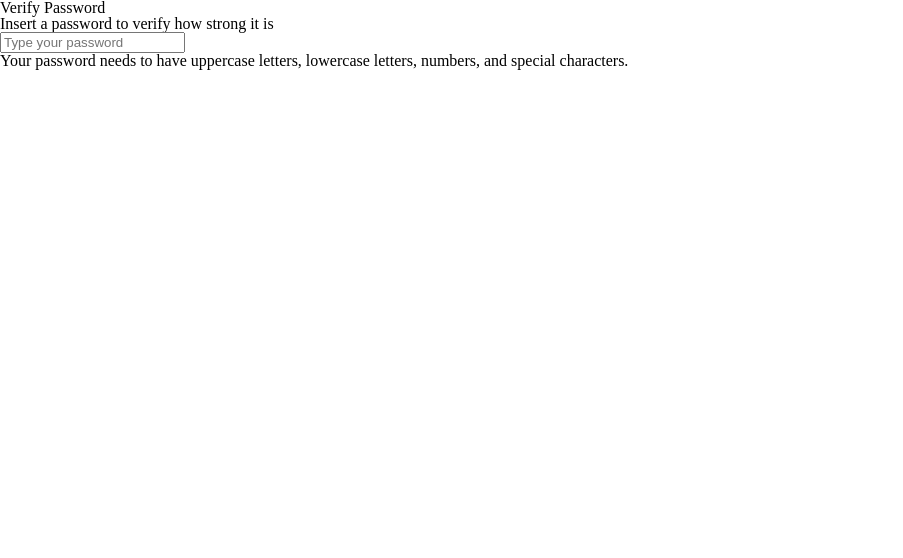
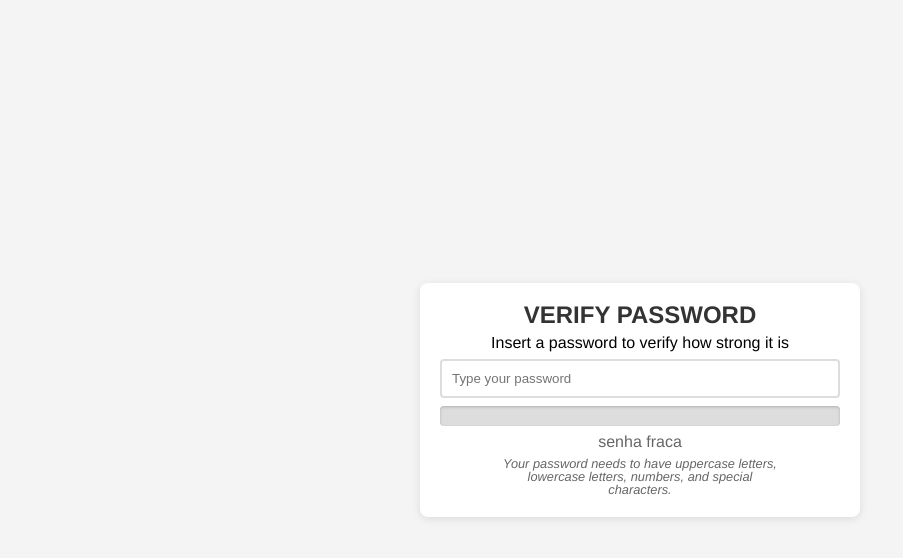
Before and after one commit to ricksalgado/JS-PasswordStrong, a plain HTML site: page index.html in a window 1280 px wide. Shown: the whole page, without its empty margins (0-903 px from the left). Drawn offline with nearby package versions, Linux system fonts and the light colour scheme.

Commit message:
css ponctuation

```diff
--- a/css/style.css
+++ b/css/style.css
@@ -0,0 +1,65 @@
+body{
+    font-family: Helvetica;
+    background-color: #f4f4f4;
+    display: flex;
+    justify-content: center;
+    align-items: center;
+    height: 100vh;
+    margin: 0;
+}
+
+h2{
+    color: #333;
+    font-size: 24px;
+    font-weight: 700;
+    text-transform: uppercase;
+}
+
+.container{
+    background-color: #fff;
+    padding: 20px;
+    border-radius: 8px;
+    box-shadow: 0 2px 10px rgba(0,0,0,0.1);
+    text-align: center;
+    width: 400px;
+    display: flex;
+    flex-direction: column;
+    gap: 8px;
+}
+
+input[type="password"]{
+    width: 100%;
+    padding: 10px;
+    box-sizing: border-box;
+    border: 2px solid #ddd;
+    border-radius: 4px;
+}
+
+.password-strength-bar{
+    width: 100%;
+    height: 20px;
+    background-color: #ddd;
+    border-radius: 4px;
+    box-shadow: inset 0 1px 3px rgba(0, 0, 0, 0.2);
+    overflow: hidden;
+}
+
+.strength-indicator{
+    height: 100%;
+    width: 0;
+    background-color: #e70b0b;
+    transition: width 0.5s ease, background-color 0.5s ease;
+}
+
+#password-strength-text{
+    color: #666;
+    font-size: 1rem;
+}
+
+#tip{
+    font-style: italic;
+    color: #666;
+    font-size: 0.8rem;
+    max-width: 70%;
+    margin: 0 auto;
+}
--- a/index.html
+++ b/index.html
@@ -19,7 +19,7 @@
             <div id="password-strength-indicator" class="strength-indicator">
             </div>
         </div>
-        <p id="password-strength-text"></p>
+        <p id="password-strength-text">senha fraca</p>
         <p id="tip">
             Your password needs to have uppercase letters, lowercase letters, numbers, and special characters.
         </p>
```
